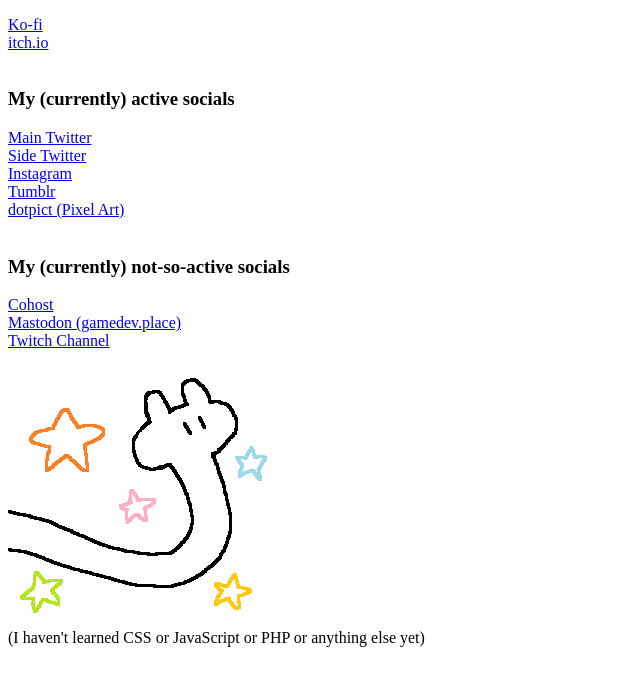
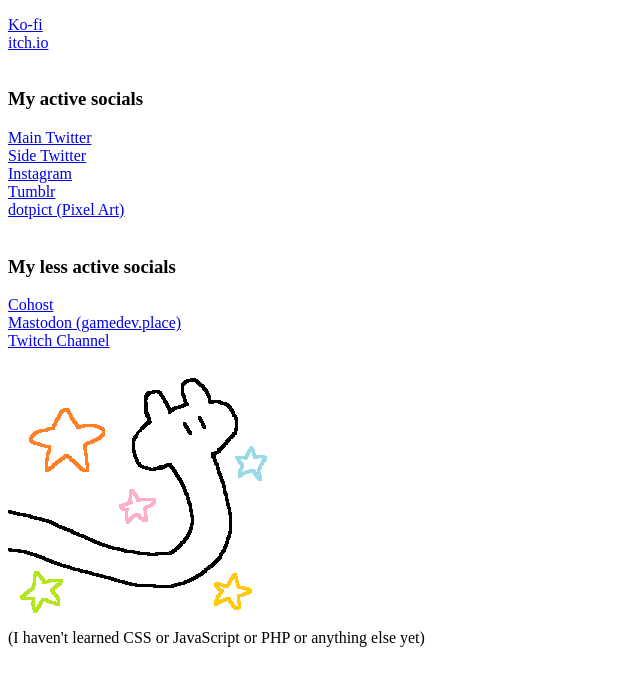
Before and after one commit to iamsako/iamsako.github.io, a plain HTML site: page index.html in a window 1280 px wide. Shown: the part 105-790 px from the top of the page, without its empty margins (0-640 px from the left). Drawn offline with Linux system fonts and the light colour scheme.

Commit message:
small edits

```diff
--- a/index.html
+++ b/index.html
@@ -15,7 +15,7 @@
         <a href="https://iamsako.itch.io/" target="_blank">itch.io</a><br>
 		<br>
 
-        <h3>My (currently) active socials</h3>
+        <h3>My active socials</h3>
         <a href="https://twitter.com/_IAmSaKo_" target="_blank">Main Twitter</a><br>
         <a href="https://twitter.com/_IAmSaKoToo_" target="_blank">Side Twitter</a><br>
         <a href="https://www.instagram.com/_iamsako_/" target="_blank">Instagram</a><br>
@@ -23,7 +23,7 @@
         <a href="https://dotpict.net/@sako" target="_blank">dotpict (Pixel Art)</a><br>
 		<br>
 
-        <h3>My (currently) not-so-active socials</h3>
+        <h3>My less active socials</h3>
         <a href="https://cohost.org/sako" target="_blank">Cohost</a><br>
         <a href="https://mastodon.gamedev.place/@sako" target="_blank">Mastodon (gamedev.place)</a><br>
         <a href="https://www.twitch.tv/iamsako" target="_blank">Twitch Channel</a><br>
```
